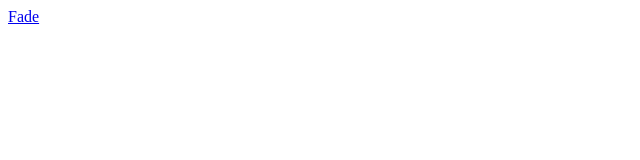
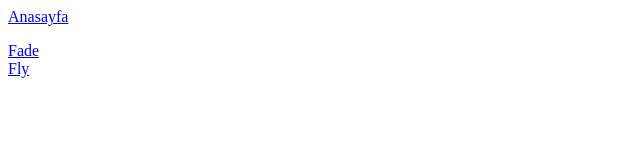
Before and after one commit to sternix/svelte5-examples, a SvelteKit app in the folder temeller/: page /transition in a window 1280 px wide. Shown: the top 160 px of the page, without its empty margins (0-640 px from the left). Built offline with nearby package versions, Linux system fonts and the light colour scheme.

Commit message:
fade state düzeltmesi ve fly örneği eklendi

```diff
--- a/temeller/src/routes/transition/+page.svelte
+++ b/temeller/src/routes/transition/+page.svelte
@@ -1,3 +1,21 @@
+<a href="/">Anasayfa</a>
 <nav>
-    <a href="fade">Fade</a>
+    <ul>
+        <li>
+            <a href="fade">Fade</a>
+        </li>
+        <li>
+            <a href="fly">Fly</a>
+        </li>
+    </ul>
 </nav>
+
+<style>
+    * {
+        padding: 0;
+    }
+
+    ul {
+        list-style: none;
+    }
+</style>
--- a/temeller/src/routes/transition/fade/+page.svelte
+++ b/temeller/src/routes/transition/fade/+page.svelte
@@ -1,6 +1,6 @@
 <script>
     import { fade } from "svelte/transition";
-    let visible = true;
+    let visible = $state(true);
 </script>
 
 <label>
```
